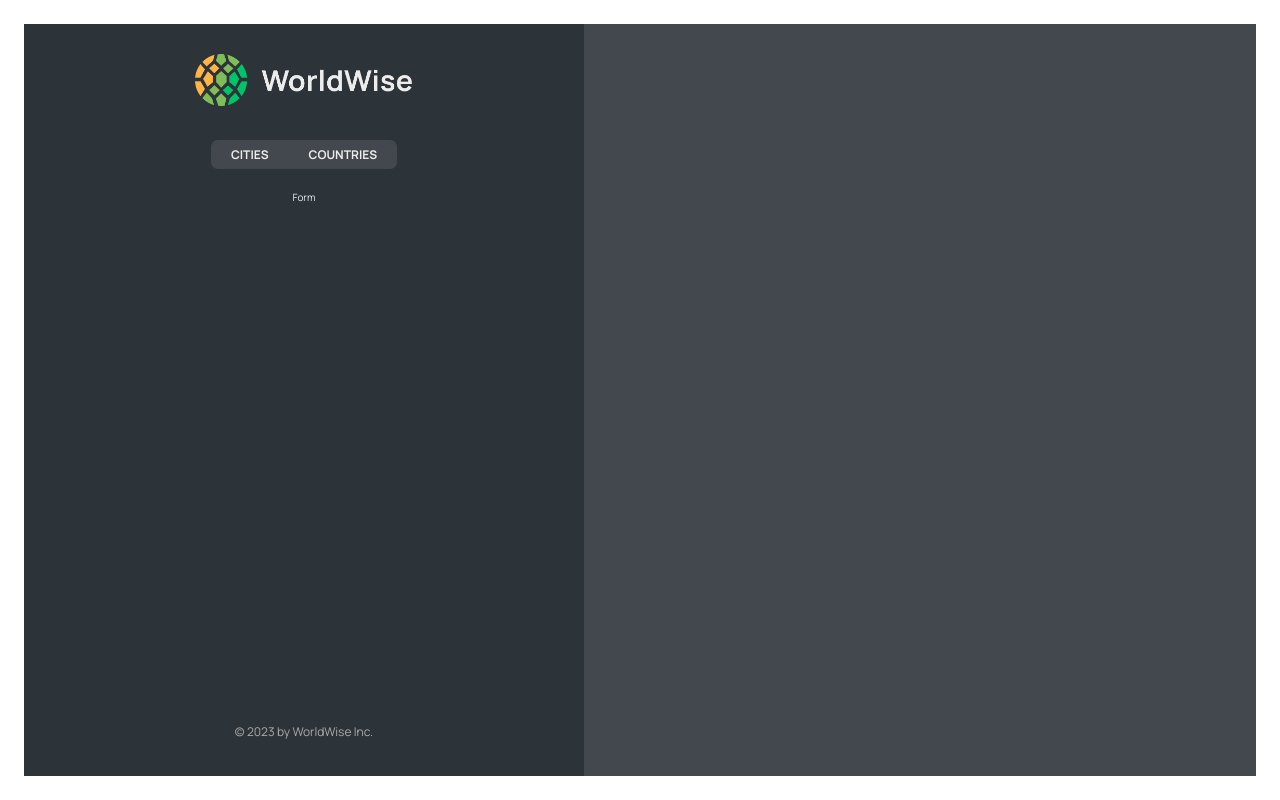
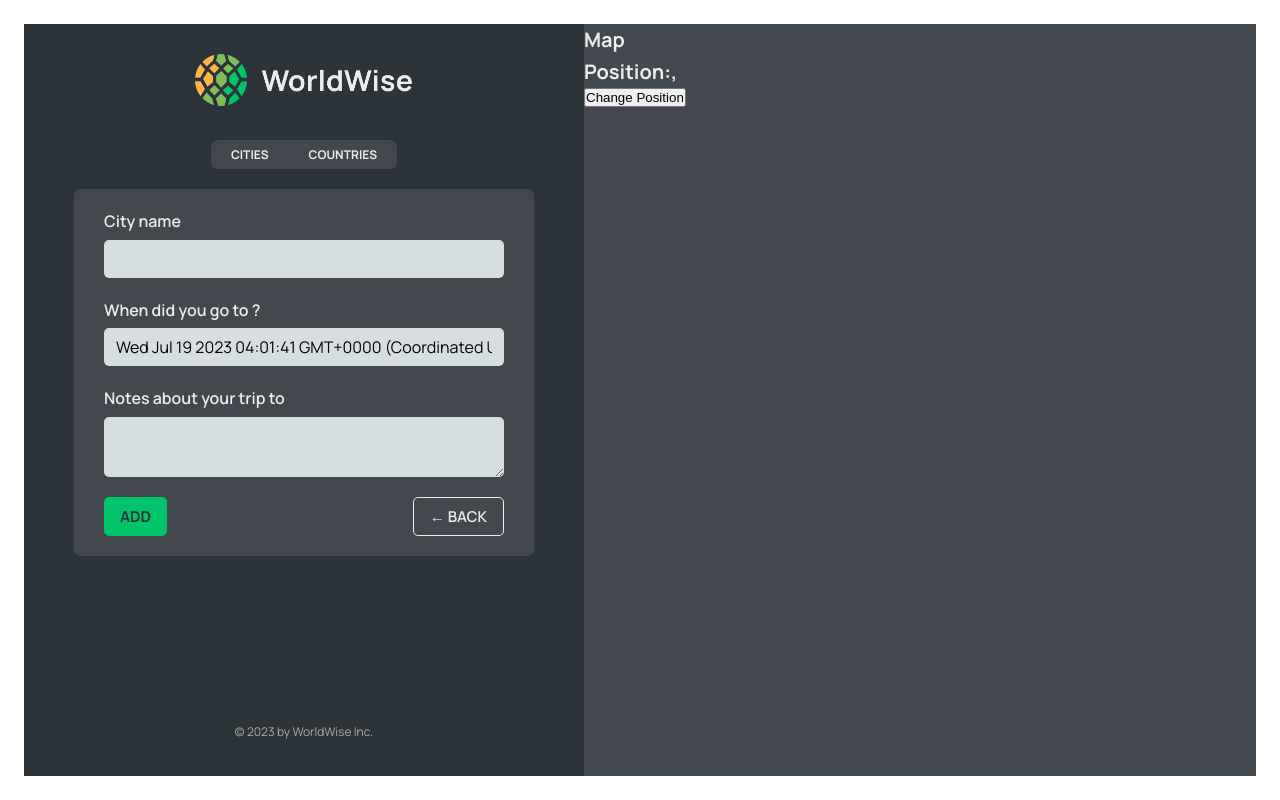
Before and after one commit to moonydog12/React-Projects, a React (Vite) app in the folder WorldWise/: page /app/form in a window 1280 px wide. Built offline with nearby package versions, Linux system fonts and the light colour scheme; data requests are answered from the project's data file.

Commit message:
Learn query string & programmatic navigation

```diff
--- a/WorldWise/src/App.jsx
+++ b/WorldWise/src/App.jsx
@@ -1,5 +1,5 @@
 import { useEffect, useState } from 'react';
-import { BrowserRouter, Route, Routes } from 'react-router-dom';
+import { BrowserRouter, Navigate, Route, Routes } from 'react-router-dom';
 
 import Product from './pages/Product';
 import Homepage from './pages/Homepage';
@@ -9,6 +9,8 @@
 import Login from './pages/Login';
 import CityList from './components/CityList';
 import CountryList from './components/CountryList';
+import City from './components/City';
+import Form from './components/Form';
 
 const BASE_URL = 'http://localhost:8000';
 
@@ -41,10 +43,7 @@
         <Route path="pricing" element={<Pricing />}></Route>
         <Route path="login" element={<Login />}></Route>
         <Route path="app" element={<AppLayout />}>
-          <Route
-            index
-            element={<CityList cities={cities} isLoading={isLoading} />}
-          ></Route>
+          <Route index element={<Navigate to="cities" replace />}></Route>
 
           {/* nested route */}
           {/* ex. app/cities */}
@@ -52,11 +51,15 @@
             path="cities"
             element={<CityList cities={cities} isLoading={isLoading} />}
           ></Route>
+
+          {/* dynamic routes : routes with url parameters */}
+          <Route path="cities/:id" element={<City />}></Route>
+
           <Route
             path="countries"
             element={<CountryList cities={cities} isLoading={isLoading} />}
           ></Route>
-          <Route path="form" element={<p>Form</p>}></Route>
+          <Route path="form" element={<Form />}></Route>
         </Route>
 
         {/* catching route */}
--- /dev/null
+++ b/WorldWise/src/components/Button.jsx
@@ -0,0 +1,11 @@
+import styles from './Button.module.css';
+
+function Button({ children, onClick, type }) {
+  return (
+    <button onClick={onClick} className={`${styles.btn} ${styles[type]}`}>
+      {children}
+    </button>
+  );
+}
+
+export default Button;
--- a/WorldWise/src/components/City.jsx
+++ b/WorldWise/src/components/City.jsx
@@ -1,60 +1,72 @@
-import styles from "./City.module.css";
+import { useParams, useSearchParams } from 'react-router-dom';
+import styles from './City.module.css';
 
 const formatDate = (date) =>
-  new Intl.DateTimeFormat("en", {
-    day: "numeric",
-    month: "long",
-    year: "numeric",
-    weekday: "long",
+  new Intl.DateTimeFormat('en', {
+    day: 'numeric',
+    month: 'long',
+    year: 'numeric',
+    weekday: 'long',
   }).format(new Date(date));
 
 function City() {
+  const { id } = useParams();
+  const [searchParams, setSearchParams] = useSearchParams();
+  const lat = searchParams.get('lat');
+  const lng = searchParams.get('lng');
+
   // TEMP DATA
   const currentCity = {
-    cityName: "Lisbon",
-    emoji: "🇵🇹",
-    date: "2027-10-31T15:59:59.138Z",
-    notes: "My favorite city so far!",
+    cityName: 'Lisbon',
+    emoji: '🇵🇹',
+    date: '2027-10-31T15:59:59.138Z',
+    notes: 'My favorite city so far!',
   };
 
   const { cityName, emoji, date, notes } = currentCity;
 
   return (
-    <div className={styles.city}>
-      <div className={styles.row}>
-        <h6>City name</h6>
-        <h3>
-          <span>{emoji}</span> {cityName}
-        </h3>
-      </div>
+    <>
+      <h1>{id}</h1>
+      <p>
+        Position:{lat},{lng}
+      </p>
+    </>
+    // <div className={styles.city}>
+    //   <div className={styles.row}>
+    //     <h6>City name</h6>
+    //     <h3>
+    //       <span>{emoji}</span> {cityName}
+    //     </h3>
+    //   </div>
 
-      <div className={styles.row}>
-        <h6>You went to {cityName} on</h6>
-        <p>{formatDate(date || null)}</p>
-      </div>
+    //   <div className={styles.row}>
+    //     <h6>You went to {cityName} on</h6>
+    //     <p>{formatDate(date || null)}</p>
+    //   </div>
 
-      {notes && (
-        <div className={styles.row}>
-          <h6>Your notes</h6>
-          <p>{notes}</p>
-        </div>
-      )}
+    //   {notes && (
+    //     <div className={styles.row}>
+    //       <h6>Your notes</h6>
+    //       <p>{notes}</p>
+    //     </div>
+    //   )}
 
-      <div className={styles.row}>
-        <h6>Learn more</h6>
-        <a
-          href={`https://en.wikipedia.org/wiki/${cityName}`}
-          target="_blank"
-          rel="noreferrer"
-        >
-          Check out {cityName} on Wikipedia &rarr;
-        </a>
-      </div>
+    //   <div className={styles.row}>
+    //     <h6>Learn more</h6>
+    //     <a
+    //       href={`https://en.wikipedia.org/wiki/${cityName}`}
+    //       target="_blank"
+    //       rel="noreferrer"
+    //     >
+    //       Check out {cityName} on Wikipedia &rarr;
+    //     </a>
+    //   </div>
 
-      <div>
-        <ButtonBack />
-      </div>
-    </div>
+    //   <div>
+    //     <ButtonBack />
+    //   </div>
+    // </div>
   );
 }
 
--- a/WorldWise/src/components/CityItem.jsx
+++ b/WorldWise/src/components/CityItem.jsx
@@ -1,3 +1,4 @@
+import { Link } from 'react-router-dom';
 import styles from './CityItem.module.css';
 
 const formatDate = (date) =>
@@ -9,14 +10,19 @@
   }).format(new Date(date));
 
 function CityItem({ city }) {
-  const { cityName, emoji, date } = city;
-  console.log(emoji);
+  const { cityName, emoji, date, id, position } = city;
+
   return (
-    <li className={styles.cityItem}>
-      <span className={styles.emoji}>{emoji}</span>
-      <h3 className={styles.name}>{cityName}</h3>
-      <time className={styles.date}>({formatDate(date)})</time>
-      <button className={styles.deleteBtn}>&times;</button>
+    <li>
+      <Link
+        className={styles.cityItem}
+        to={`${id}?lat=${position.lat}&lng=${position.lng}`}
+      >
+        <span className={styles.emoji}>{emoji}</span>
+        <h3 className={styles.name}>{cityName}</h3>
+        <time className={styles.date}>({formatDate(date)})</time>
+        <button className={styles.deleteBtn}>&times;</button>
+      </Link>
     </li>
   );
 }
--- a/WorldWise/src/components/Form.jsx
+++ b/WorldWise/src/components/Form.jsx
@@ -1,22 +1,25 @@
 // "https://api.bigdatacloud.net/data/reverse-geocode-client?latitude=0&longitude=0"
 
-import { useState } from "react";
+import { useState } from 'react';
+import Button from './Button';
 
-import styles from "./Form.module.css";
+import styles from './Form.module.css';
+import { useNavigate } from 'react-router-dom';
 
 export function convertToEmoji(countryCode) {
   const codePoints = countryCode
     .toUpperCase()
-    .split("")
+    .split('')
     .map((char) => 127397 + char.charCodeAt());
   return String.fromCodePoint(...codePoints);
 }
 
 function Form() {
-  const [cityName, setCityName] = useState("");
-  const [country, setCountry] = useState("");
+  const [cityName, setCityName] = useState('');
+  const [country, setCountry] = useState('');
   const [date, setDate] = useState(new Date());
-  const [notes, setNotes] = useState("");
+  const [notes, setNotes] = useState('');
+  const navigate = useNavigate();
 
   return (
     <form className={styles.form}>
@@ -49,8 +52,18 @@
       </div>
 
       <div className={styles.buttons}>
-        <button>Add</button>
-        <button>&larr; Back</button>
+        <Button type="primary">Add</Button>
+
+        {/* navigate back */}
+        <Button
+          type={'back'}
+          onClick={(event) => {
+            event.preventDefault();
+            navigate(-1);
+          }}
+        >
+          &larr; Back
+        </Button>
       </div>
     </form>
   );
--- a/WorldWise/src/components/Map.jsx
+++ b/WorldWise/src/components/Map.jsx
@@ -1,7 +1,28 @@
+import { useNavigate, useSearchParams } from 'react-router-dom';
 import styles from './Map.module.css';
 
 function Map() {
-  return <div className={styles.mapContainer}></div>;
+  const navigate = useNavigate();
+  const [searchParams, setSearchParams] = useSearchParams();
+  const lat = searchParams.get('lat');
+  const lng = searchParams.get('lng');
+
+  return (
+    <div
+      className={styles.mapContainer}
+      onClick={() => {
+        navigate('form');
+      }}
+    >
+      <h1>Map</h1>
+      <h1>
+        Position:{lat},{lng}
+      </h1>
+      <button onClick={() => setSearchParams({ lat: 23, lng: 50 })}>
+        Change Position
+      </button>
+    </div>
+  );
 }
 
 export default Map;
```
